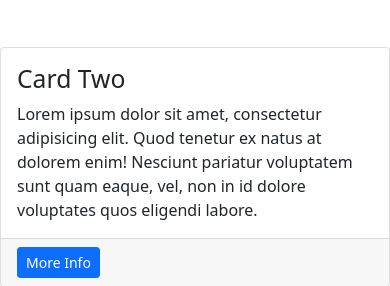
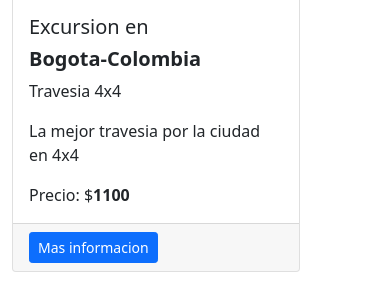
Before and after one commit to MartinCapocasale/ProyectoViajes, a Django app: page / in a window 390 px wide. Shown: the part 909-1195 px from the top of the page. Run offline with Django 4.2, Linux system fonts and the light colour scheme; data comes from the database, SQL or seed files in the repository; some libraries are stand-ins or nearby versions.

```diff
--- a/ProyectoViajes/ProyectoViajesApp/models.py
+++ b/ProyectoViajes/ProyectoViajesApp/models.py
@@ -1,4 +1,5 @@
 from django.db import models
+from tabnanny import verbose
 
 # Create your models here.
 
@@ -23,6 +24,9 @@ class Hotel(models.Model):
     precio = models.DecimalField(max_digits=8,decimal_places=0)
     imagen = models.URLField(blank=True,null=True)
 
+    class Meta:
+        verbose_name_plural = "Hoteles"
+
 class Excursion(models.Model):
 
     nombre = models.CharField(max_length=30)
@@ -31,3 +35,6 @@ class Excursion(models.Model):
     duracion = models.IntegerField()
     precio = models.DecimalField(max_digits=8,decimal_places=0)
     imagen = models.URLField(blank=True,null=True)
+
+    class Meta:
+        verbose_name_plural = "Excursiones"
--- a/ProyectoViajes/ProyectoViajesApp/templates/ProyectoViajesApp/index.html
+++ b/ProyectoViajes/ProyectoViajesApp/templates/ProyectoViajesApp/index.html
@@ -13,34 +13,23 @@ Inicio - Viajes Coder
 {%block SeparadorPagina %}Bienvenido al sitio N°1 en Vuelos, Alojamientos y Excursiones{% endblock %}
 
 {%block ContenidoPagina%}
-            <!-- Content Row-->
-            <div class="row gx-4 gx-lg-5">
-                <div class="col-md-4 mb-5">
-                    <div class="card h-100">
+     <!-- Content Row-->
+     <div class="container">
+        <div class="row">
+            {%for excursion in excursiones%}
+                <div class="col-sm-4 mb-3">
+                    <div class="card" style="width: 18rem;">
+                        <img class="card-img-top" src="{{excursion.imagen}}" alt="..." />
                         <div class="card-body">
-                            <h2 class="card-title">Card One</h2>
-                            <p class="card-text">Lorem ipsum dolor sit amet, consectetur adipisicing elit. Rem magni quas ex numquam, maxime minus quam molestias corporis quod, ea minima accusamus.</p>
+                            <h5 class="card-title">Excursion en <h5><b>{{excursion.ubicacion}}</b></h5>
+                            <p class="card-text">{{excursion.nombre}}</p>
+                            <p class="card-text">{{excursion.descripcion}}</p>
+                            <p class="card-text">Precio: $<b>{{excursion.precio}}</b></p>
                         </div>
-                        <div class="card-footer"><a class="btn btn-primary btn-sm" href="#!">More Info</a></div>
+                        <div class="card-footer"><a class="btn btn-primary btn-sm" href="#!">Mas informacion</a></div>
                     </div>
                 </div>
-                <div class="col-md-4 mb-5">
-                    <div class="card h-100">
-                        <div class="card-body">
-                            <h2 class="card-title">Card Two</h2>
-                            <p class="card-text">Lorem ipsum dolor sit amet, consectetur adipisicing elit. Quod tenetur ex natus at dolorem enim! Nesciunt pariatur voluptatem sunt quam eaque, vel, non in id dolore voluptates quos eligendi labore.</p>
-                        </div>
-                        <div class="card-footer"><a class="btn btn-primary btn-sm" href="#!">More Info</a></div>
-                    </div>
-                </div>
-                <div class="col-md-4 mb-5">
-                    <div class="card h-100">
-                        <div class="card-body">
-                            <h2 class="card-title">Card Three</h2>
-                            <p class="card-text">Lorem ipsum dolor sit amet, consectetur adipisicing elit. Rem magni quas ex numquam, maxime minus quam molestias corporis quod, ea minima accusamus.</p>
-                        </div>
-                        <div class="card-footer"><a class="btn btn-primary btn-sm" href="#!">More Info</a></div>
-                    </div>
-                </div>
-            </div>
+            {% endfor %}
+        </div>
+    </div>
 {%endblock%}
--- a/ProyectoViajes/ProyectoViajesApp/views.py
+++ b/ProyectoViajes/ProyectoViajesApp/views.py
@@ -5,7 +5,11 @@ from .forms import *
 
 # Create your views here.
 def inicio(request):
-     return render(request,"ProyectoViajesApp/index.html",{})
+    excursiones = Excursion.objects.all()
+    vuelos = Vuelo.objects.all()
+    hoteles = Hotel.objects.all()
+
+    return render(request,"ProyectoViajesApp/index.html",{"excursiones":excursiones,"vuelos":vuelos,"hoteles":hoteles})
 
 
 def base(request):
```
